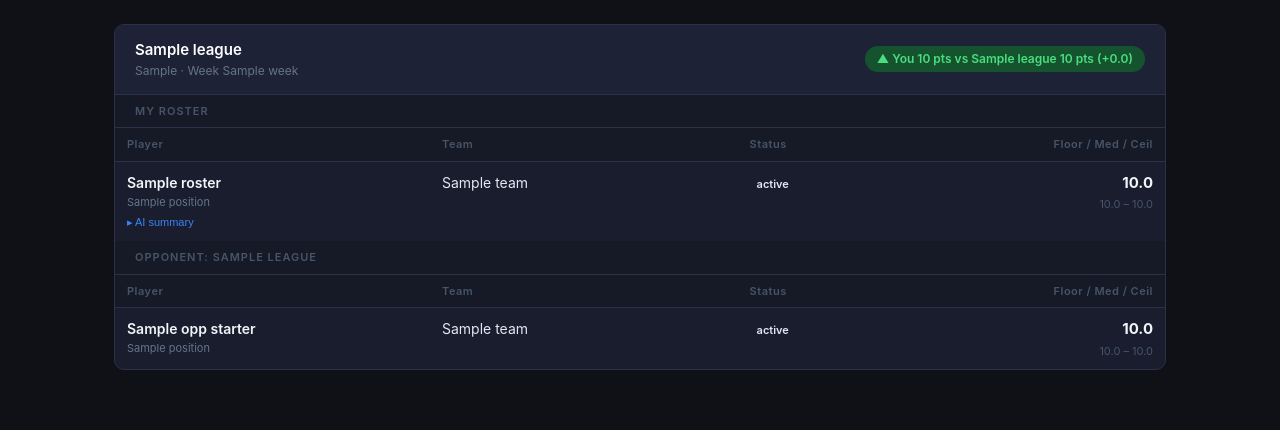
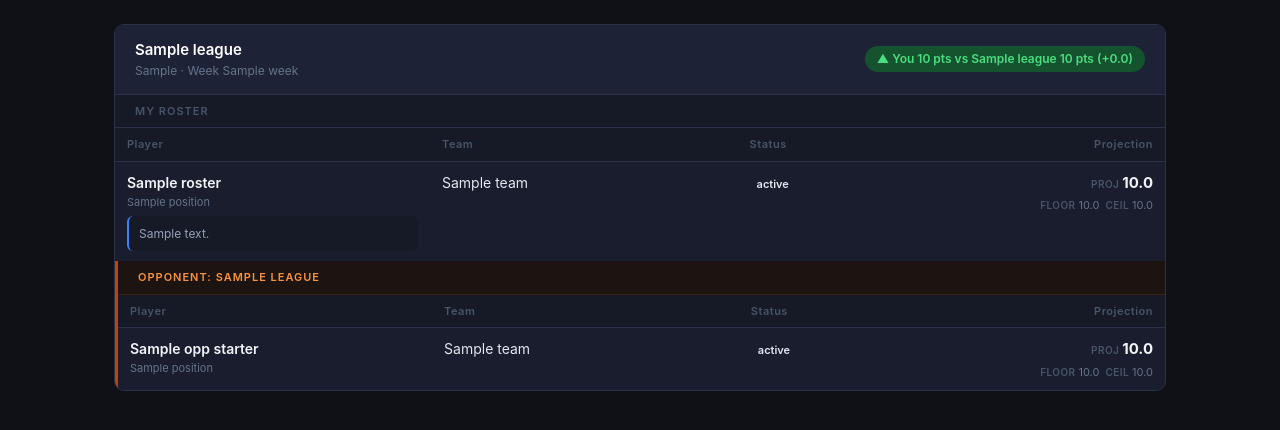
Before and after one commit to Karns11/NFL-AI-APP, a Flask app: template src/web/templates/index.html in a window 1280 px wide. Shown: the part 58-488 px from the top of the page. Run offline with Flask 3, Linux system fonts and the light colour scheme; the template is opened without the code that fills it: most values are stand-ins (such as "Sample title", 1, 10 or a date in 2020).

Commit message:
UI improvements: summaries always visible, opponent styling, labeled projections
- Remove AI summary toggle button — summaries now always shown inline
- Opponent section gets amber left border + orange section label to
  visually distinguish it from the user's own roster
- Projection column now shows labeled values: Proj 14.4 / Floor 3.9 Ceil 21.0
  instead of an unlabeled big number with an ambiguous range below it

Co-Authored-By: Claude Sonnet 4.6 <noreply@anthropic.com>

```diff
--- a/src/web/templates/index.html
+++ b/src/web/templates/index.html
@@ -113,9 +113,24 @@
     }
 
     /* ── Projection numbers ── */
-    .proj-cell { text-align: right; white-space: nowrap; }
-    .proj-med  { font-weight: 700; color: #f1f5f9; font-size: 15px; }
-    .proj-range { font-size: 11px; color: #475569; margin-top: 2px; }
+    .proj-cell  { text-align: right; white-space: nowrap; }
+    .proj-med   { font-weight: 700; color: #f1f5f9; font-size: 15px; display: inline; }
+    .proj-label { font-size: 10px; color: #475569; font-weight: 600; letter-spacing: 0.4px; text-transform: uppercase; margin-right: 3px; }
+    .proj-sub   { font-size: 11px; color: #64748b; margin-top: 3px; }
+
+    /* ── Opponent section ── */
+    .opp-section { border-left: 3px solid #c2410c; }
+    .section-label-opp {
+      padding: 8px 20px;
+      font-size: 11px;
+      font-weight: 600;
+      letter-spacing: 1px;
+      text-transform: uppercase;
+      color: #fb923c;
+      background: #1c1410;
+      border-bottom: 1px solid #3d2010;
+    }
+    .opp-section tr:hover td { background: #1c1a14; }
 
     /* ── Badges ── */
     .badge {
@@ -136,18 +151,7 @@
     .shap-neg { color: #f87171; }
 
     /* ── LLM summary ── */
-    .summary-toggle {
-      font-size: 11px;
-      color: #3b82f6;
-      cursor: pointer;
-      background: none;
-      border: none;
-      padding: 0;
-      margin-top: 4px;
-    }
-    .summary-toggle:hover { text-decoration: underline; }
     .summary-text {
-      display: none;
       font-size: 12px;
       color: #94a3b8;
       margin-top: 6px;
@@ -157,7 +161,6 @@
       border-left: 2px solid #3b82f6;
       line-height: 1.6;
     }
-    .summary-text.open { display: block; }
 
     /* ── Empty state ── */
     .empty {
@@ -248,7 +251,7 @@
           <th style="width:30%">Player</th>
           <th>Team</th>
           <th>Status</th>
-          <th class="num" style="width:22%">Floor / Med / Ceil</th>
+          <th class="num" style="width:22%">Projection</th>
         </tr>
       </thead>
       <tbody>
@@ -274,7 +277,6 @@
             </div>
             {% endif %}
             {% if p.llm_summary %}
-            <button class="summary-toggle" onclick="toggleSummary(this)">▸ AI summary</button>
             <div class="summary-text">{{ p.llm_summary }}</div>
             {% endif %}
           </td>
@@ -286,8 +288,8 @@
           </td>
           <td class="proj-cell">
             {% if p.predicted is not none %}
-              <div class="proj-med">{{ "%.1f"|format(p.predicted) }}</div>
-              <div class="proj-range">{{ "%.1f"|format(p.floor) }} – {{ "%.1f"|format(p.ceiling) }}</div>
+              <div><span class="proj-label">Proj</span><span class="proj-med">{{ "%.1f"|format(p.predicted) }}</span></div>
+              <div class="proj-sub"><span class="proj-label">Floor</span>{{ "%.1f"|format(p.floor) }}&nbsp;&nbsp;<span class="proj-label">Ceil</span>{{ "%.1f"|format(p.ceiling) }}</div>
             {% else %}
               <div style="color:#475569">—</div>
             {% endif %}
@@ -299,14 +301,15 @@
 
     <!-- Opponent Starters -->
     {% if league.opp_starters %}
-    <div class="section-label">Opponent: {{ league.opp_name }}</div>
+    <div class="opp-section">
+    <div class="section-label-opp">Opponent: {{ league.opp_name }}</div>
     <table>
       <thead>
         <tr>
           <th style="width:30%">Player</th>
           <th>Team</th>
           <th>Status</th>
-          <th class="num" style="width:22%">Floor / Med / Ceil</th>
+          <th class="num" style="width:22%">Projection</th>
         </tr>
       </thead>
       <tbody>
@@ -324,8 +327,8 @@
           </td>
           <td class="proj-cell">
             {% if p.predicted is not none %}
-              <div class="proj-med">{{ "%.1f"|format(p.predicted) }}</div>
-              <div class="proj-range">{{ "%.1f"|format(p.floor) }} – {{ "%.1f"|format(p.ceiling) }}</div>
+              <div><span class="proj-label">Proj</span><span class="proj-med">{{ "%.1f"|format(p.predicted) }}</span></div>
+              <div class="proj-sub"><span class="proj-label">Floor</span>{{ "%.1f"|format(p.floor) }}&nbsp;&nbsp;<span class="proj-label">Ceil</span>{{ "%.1f"|format(p.ceiling) }}</div>
             {% else %}
               <div style="color:#475569">—</div>
             {% endif %}
@@ -334,6 +337,7 @@
         {% endfor %}
       </tbody>
     </table>
+    </div>
     {% endif %}
 
   </div>
@@ -344,12 +348,6 @@
 <div id="toast"></div>
 
 <script>
-function toggleSummary(btn) {
-  const el = btn.nextElementSibling;
-  el.classList.toggle("open");
-  btn.textContent = el.classList.contains("open") ? "▾ AI summary" : "▸ AI summary";
-}
-
 function showToast(msg, type) {
   const t = document.getElementById("toast");
   t.textContent = msg;
```
